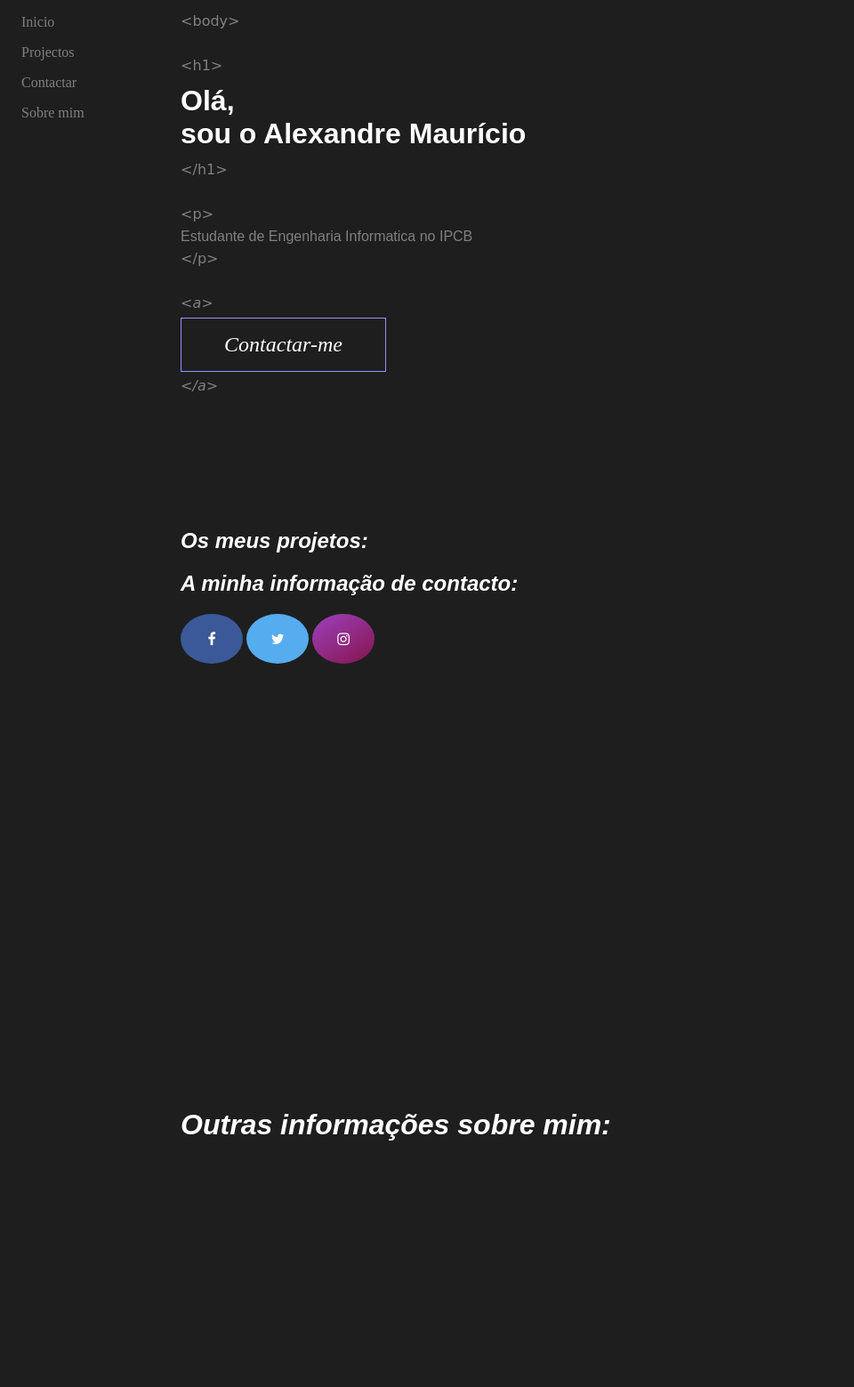
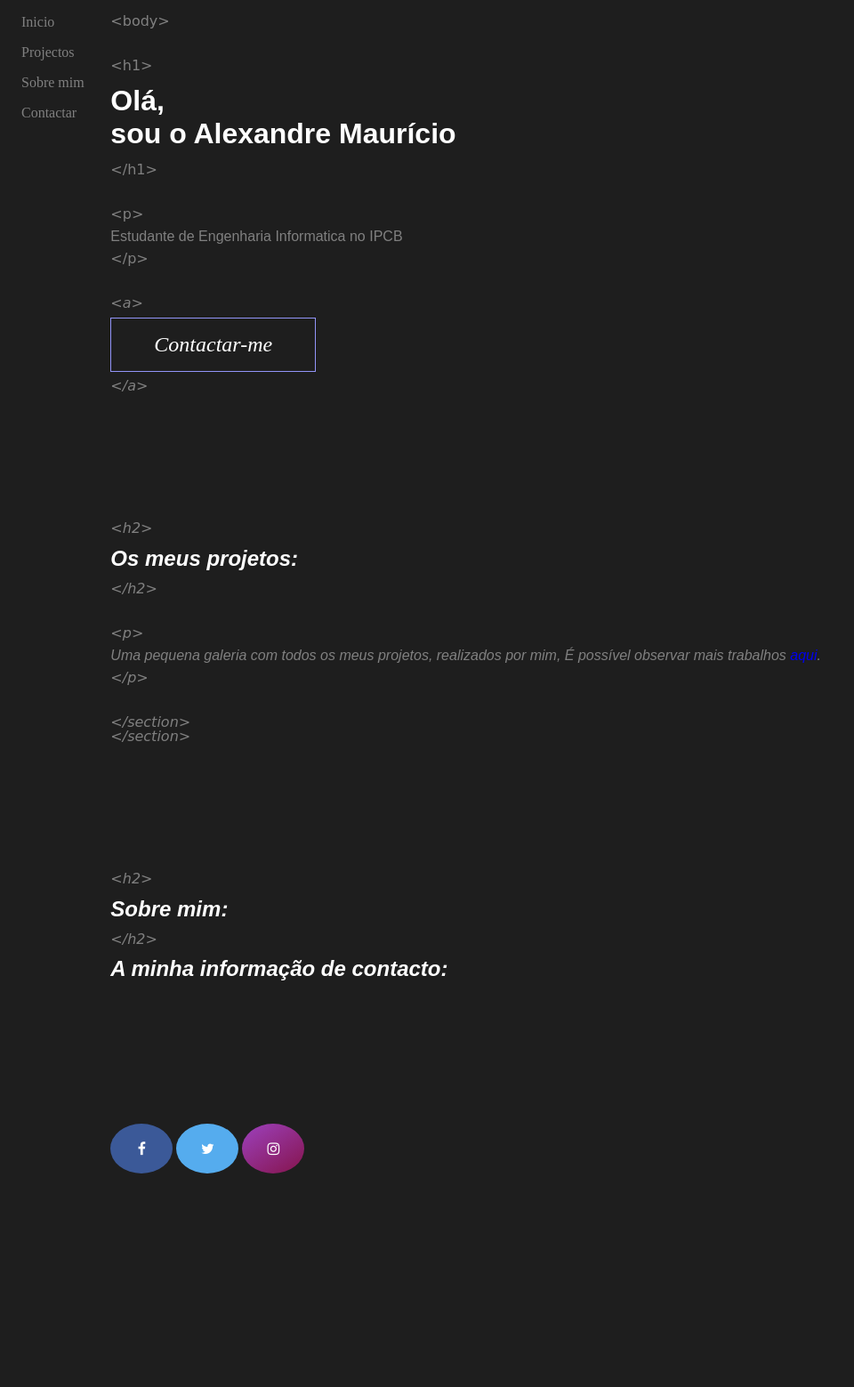
Before and after one commit to AlexandreMauricio/portfolio, a PHP site: page / in a window 1280 px wide. Shown: the top 1559 px of the page at 89% size, without its empty margins (0-960 px from the left). Before the commit the page ends 1282 px from the top, so only its background shows below. Run offline with PHP 8.4, Linux system fonts and the light colour scheme.

Commit message:
Mais conteudo

```diff
--- a/estilo.css
+++ b/estilo.css
@@ -4,9 +4,13 @@ body {
     grid-template-areas: 'menu main main main';
 }
 
-#subtitulo{
+.texto{
     font-family: 'Montserrat', sans-serif;
     color: gray;
+}
+
+.texto a{
+    text-decoration: none;
 }
 
 .container a{
@@ -14,7 +18,7 @@ body {
     font-size: 1.5rem;
     padding: 1rem 3rem;
 }
-#home p.tag{
+p.tag{
     line-height: 0px;
     font-family: 'ArchitectsDaughter', cursive;
     color: gray;
@@ -116,6 +120,6 @@ li a:hover {
     font-family: 'Coda Caption', sans-serif;
   }
 
-  #projetos{
+  #projetos, #info, #contacto{
       margin-top: 10rem;
   }
--- a/index.html
+++ b/index.html
@@ -17,8 +17,8 @@
         <ul>
             <li><a href="#home">Inicio</a></li>
             <li><a href="#projetos">Projectos</a></li>
+            <li><a href="#info">Sobre mim</a></li>
             <li><a href="#contacto">Contactar</a></li>
-            <li><a href="#info">Sobre mim</a></li>
         </ul>
     </div>
     <main>
@@ -36,7 +36,7 @@
             <br>
             <p class="tag">&lt;p&gt;</p>
 
-            <p id="subtitulo">Estudante
+            <p class="texto">Estudante
                 de Engenharia Informatica no IPCB</p>
 
             <p class="tag">&lt;/p&gt;</p>
@@ -45,15 +45,31 @@
                 <p class="tag">&lt;a&gt;</p>
 
                 <div class="container" id="contactar">
-                    <a href="#info" class="btn">Contactar-me</a>
+                    <a href="#contacto" class="btn">Contactar-me</a>
                 </div>
 
                 <p class="tag">&lt;/a&gt;</p>
 
         </div>
         <div id="projetos">
+            <p class="tag">&lt;h2&gt;</p>
             <h2>Os meus projetos:</h2>
+            <p class="tag">&lt;/h2&gt;</p>
+            <br>
+            <p class="tag">&lt;p&gt;</p>
+            <p class="texto">Uma pequena galeria com todos os meus projetos, realizados por mim, É possível observar
+                mais trabalhos <a href="#">aqui</a>.</p>
+            <p class="tag">&lt;/p&gt;</p>
+            <br>
+            <p class="tag">&lt;/section&gt;</p>
+            <section id="galerias"></section>
+            <p class="tag">&lt;/section&gt;</p>
         </div>
+        <section id="info">
+            <p class="tag">&lt;h2&gt;</p>
+            <h2>Sobre mim:</h2>
+            <p class="tag">&lt;/h2&gt;</p>
+        </section>
         <h2>A minha informação de contacto:</h2>
         <div id="contacto">
             <div id="social">
@@ -64,7 +80,7 @@
         </div>
         <footer style="margin-top: 500px;">
             <h1 style="margin-top: 5rem;">Outras informações sobre mim:</h1>
-            <div id="info"></div>
+
         </footer>
     </main>
 </body>
```
